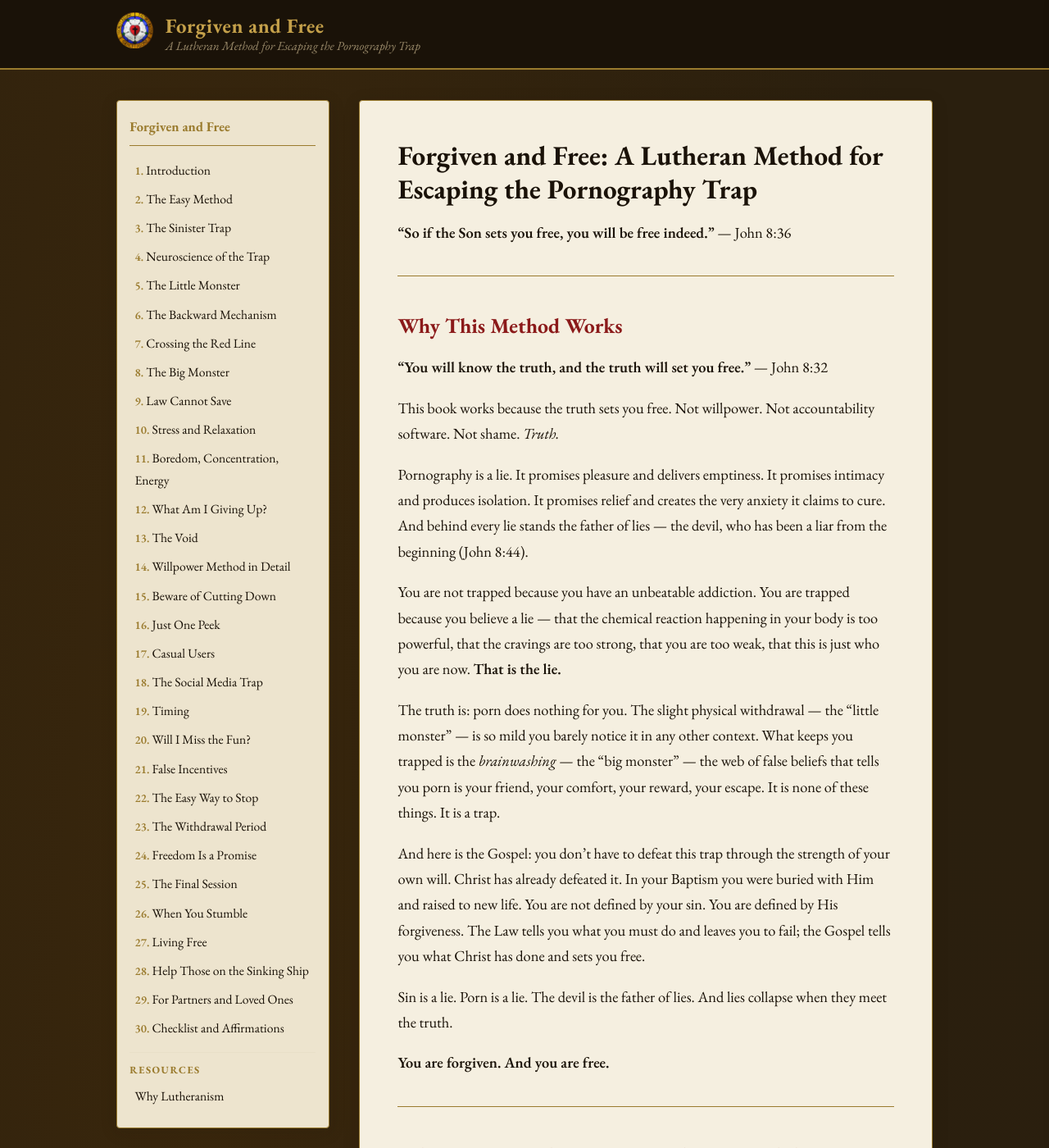
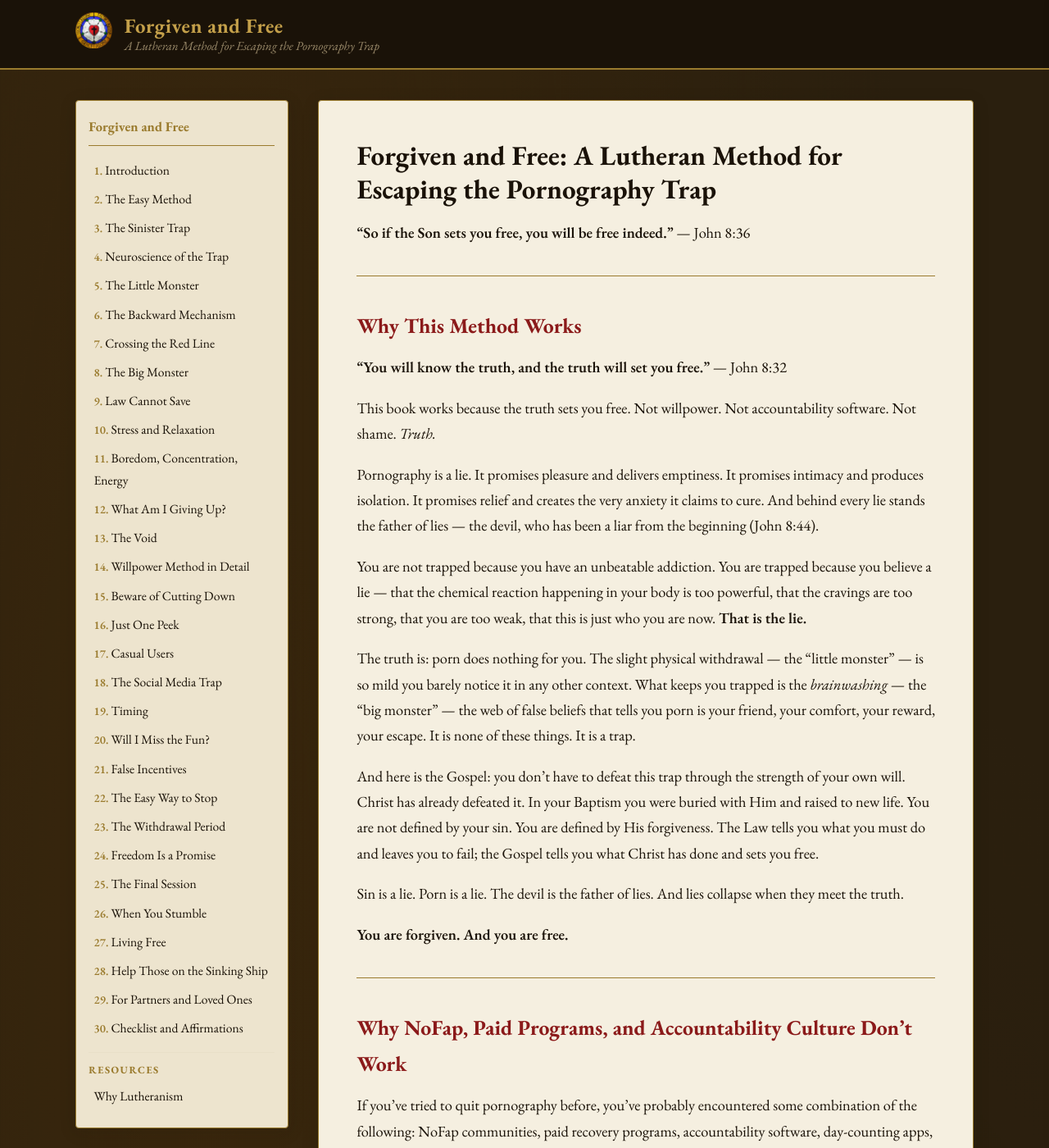
Before and after one commit to ForgivenAndFree/ForgivenAndFree.github.io, a Jekyll site: the page built from index.md, in a window 1280 px wide and 1400 px high. Shown: the whole window at 82% size. Built offline with Jekyll 4.4.1, drawn with Linux system fonts in a browser that asks for light colours.

Commit message:
Widen main content area from 700px to 800px
Co-Authored-By: Claude Opus 4.6 <noreply@anthropic.com>

```diff
--- a/_layouts/default.html
+++ b/_layouts/default.html
@@ -18,7 +18,7 @@
       --gold-light: #c4a04a;
       --shadow: rgba(26,18,8,0.15);
       --sidebar-width: 260px;
-      --content-width: 700px;
+      --content-width: 800px;
       --gap: 2em;
     }
 
```
